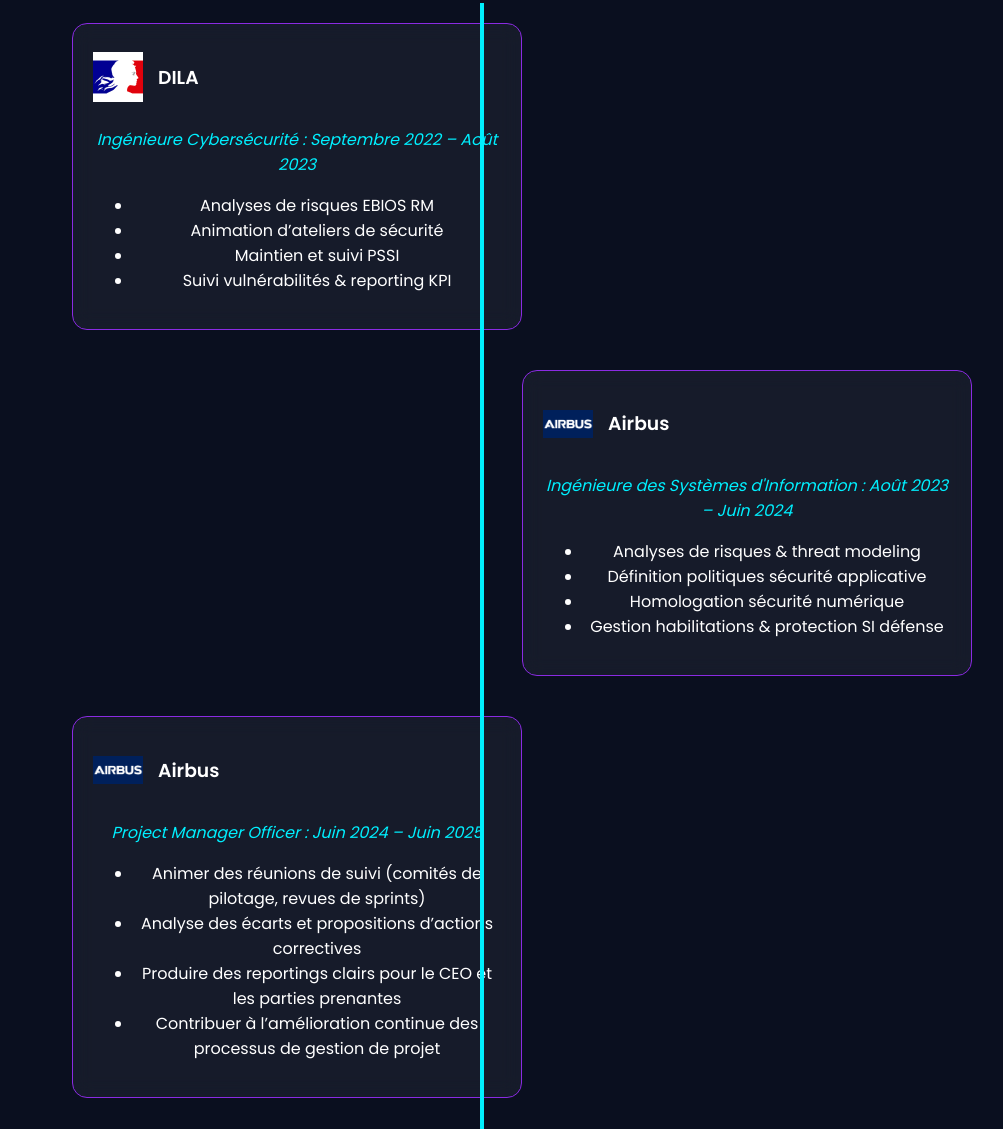
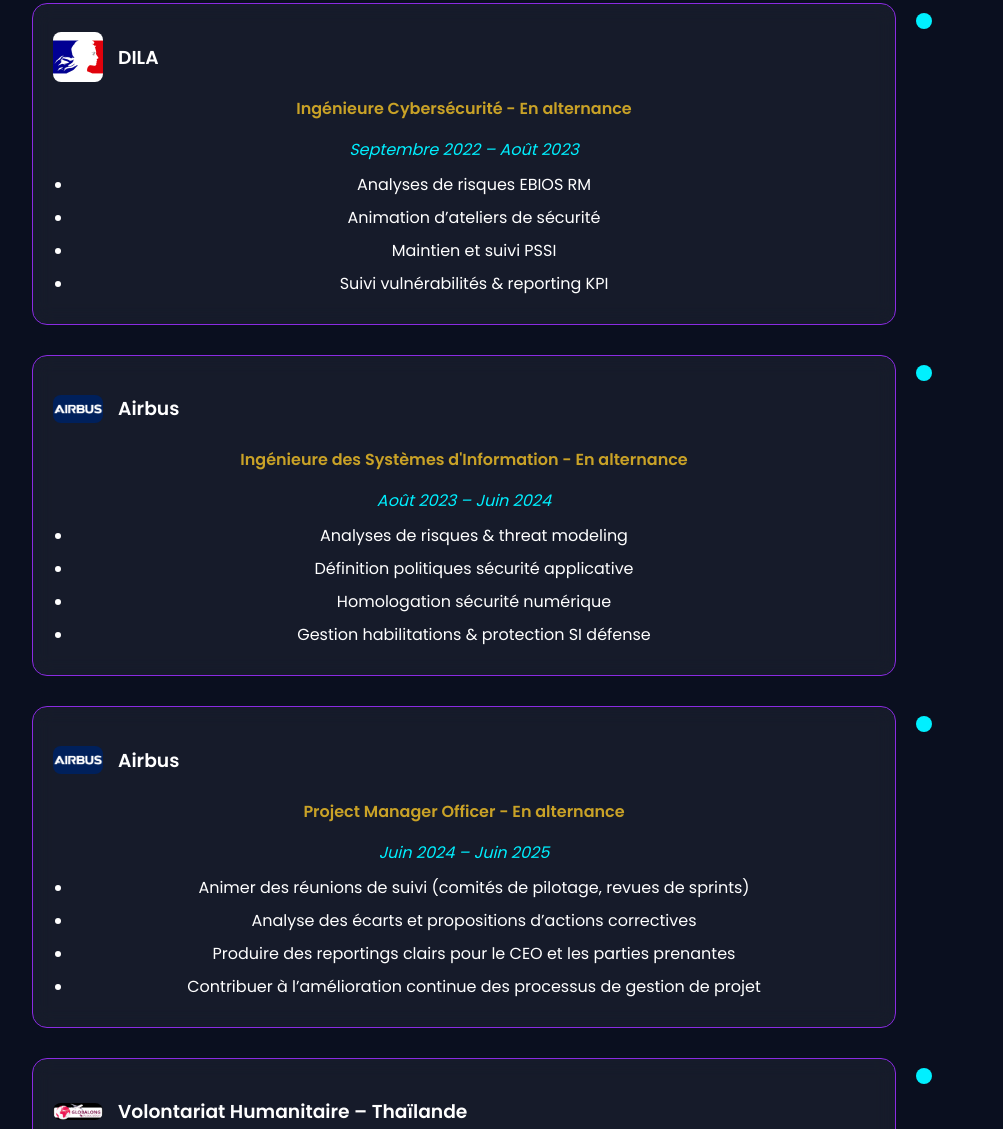
Before and after one commit to 0C3ANE/Portfolio_Oc-ane, a plain HTML site: page index.html in a window 1280 px wide. Shown: the part 723-1852 px from the top of the page, without its empty margins (158-1161 px from the left). Drawn offline with nearby package versions, Linux system fonts and the light colour scheme.

Commit message:
Add files via upload

```diff
--- a/index.html
+++ b/index.html
@@ -33,7 +33,8 @@
           <img src="assets/DILA.jpg" class="company-logo">
           <h3>DILA</h3>
         </div>
-        <p class="date">Ingénieure Cybersécurité : Septembre 2022 – Août 2023</p>
+	<p class="position">Ingénieure Cybersécurité - En alternance</p>
+        <p class="date">Septembre 2022 – Août 2023</p>
         <ul>
           <li>Analyses de risques EBIOS RM</li>
           <li>Animation d’ateliers de sécurité</li>
@@ -41,6 +42,7 @@
           <li>Suivi vulnérabilités & reporting KPI</li>
         </ul>
       </div>
+      <div class="timeline-dot"></div>
     </div>
 
     <!-- Airbus -->
@@ -50,7 +52,8 @@
           <img src="assets/airbus.png" class="company-logo">
           <h3>Airbus</h3>
         </div>
-        <p class="date">Ingénieure des Systèmes d'Information : Août 2023 – Juin 2024</p>
+	<p class="position">Ingénieure des Systèmes d'Information - En alternance</p>
+        <p class="date">Août 2023 – Juin 2024</p>
         <ul>
           <li>Analyses de risques & threat modeling</li>
           <li>Définition politiques sécurité applicative</li>
@@ -58,6 +61,7 @@
           <li>Gestion habilitations & protection SI défense</li>
         </ul>
       </div>
+      <div class="timeline-dot"></div>
     </div>
 
     <!-- Airbus -->
@@ -67,7 +71,8 @@
           <img src="assets/airbus.png" class="company-logo">
           <h3>Airbus</h3>
         </div>
-        <p class="date">Project Manager Officer : Juin 2024 – Juin 2025</p>
+	<p class="position">Project Manager Officer - En alternance</p>
+        <p class="date">Juin 2024 – Juin 2025</p>
         <ul>
           <li>Animer des réunions de suivi (comités de pilotage, revues de sprints)</li>
           <li>Analyse des écarts et propositions d’actions correctives</li>
@@ -75,6 +80,7 @@
           <li>Contribuer à l’amélioration continue des processus de gestion de projet</li>
         </ul>
       </div>
+      <div class="timeline-dot"></div>
     </div>
 
     <!-- Volontariat -->
@@ -84,12 +90,14 @@
           <img src="assets/volontariat.png" class="company-logo">
           <h3>Volontariat Humanitaire – Thaïlande</h3>
         </div>
+	<p class="position">Enseignante d’anglais</p>
         <p class="date">Juin 2025 – Septembre 2025</p>
         <ul>
           <li>Préparer des supports pédagogiques adaptés</li>
           <li>Organisation de projets éducatifs et culturels</li>
         </ul>
       </div>
+      <div class="timeline-dot"></div>
     </div>
 
     <!-- Thales -->
@@ -99,6 +107,7 @@
           <img src="assets/thales.png" class="company-logo">
           <h3>Thales – SOC Factory</h3>
         </div>
+	<p class="position">Analyste SOC & Chef de Projet - En alternance</p>
         <p class="date">Depuis Novembre 2025</p>
         <ul>
           <li>Investigations SOC & forensique</li>
@@ -107,6 +116,7 @@
           <li>Pilotage projets SOC France</li>
         </ul>
       </div>
+      <div class="timeline-dot"></div>
     </div>
 
   </div>
--- a/style.css
+++ b/style.css
@@ -170,43 +170,76 @@
   min-height: 100px;
 }
 
+/* Conteneur timeline */
 .timeline {
-  position: relative;
+  display: flex;
+  flex-direction: column;
+  gap: 30px;
   max-width: 900px;
   margin: auto;
 }
 
-.timeline::after {
-  content: '';
-  position: absolute;
-  width: 4px;
-  background: #00f0ff;
-  top: 0;
-  bottom: 0;
-  left: 50%;
-  margin-left: -2px;
+/* Chaque item de timeline */
+.timeline-item {
+  display: flex;
+  align-items: flex-start;
+  gap: 20px;
 }
 
-.timeline-item {
-  padding: 20px 40px;
-  position: relative;
-  width: 50%;
+/* Points à gauche */
+.timeline-dot {
+  width: 16px;
+  height: 16px;
+  background-color: #00f0ff; /* bleu cyber */
+  border-radius: 50%;
+  margin-top: 10px;
+  flex-shrink: 0;
 }
 
-.timeline-item:nth-child(odd) {
-  left: 0;
-}
-
-.timeline-item:nth-child(even) {
-  left: 50%;
-}
-
+/* Cartes de contenu */
 .timeline-content {
   background: rgba(255,255,255,0.05);
   padding: 20px;
   border-radius: 15px;
-  border: 1px solid #8a2be2;
+  border: 1px solid #8a2be2; /* violet cyber */
   backdrop-filter: blur(10px);
+  flex: 1; /* prend toute la largeur disponible */
+}
+
+/* Logo + entreprise */
+.company-header {
+  display: flex;
+  align-items: center;
+  gap: 15px;
+}
+
+.company-logo {
+  width: 60px;
+  height: auto;
+  border-radius: 8px;
+}
+
+/* Poste et date */
+.position {
+  font-weight: 600;
+  margin: 5px 0;
+  color: #c9a227; /* jaune soft */
+}
+
+.date {
+  font-style: italic;
+  color: #00f0ff; /* bleu cyber */
+  margin-bottom: 10px;
+}
+
+/* Missions */
+.timeline-item ul {
+  margin: 0;
+  padding-left: 20px;
+}
+
+.timeline-item ul li {
+  margin-bottom: 8px;
 }
 
 .company-header {
```
